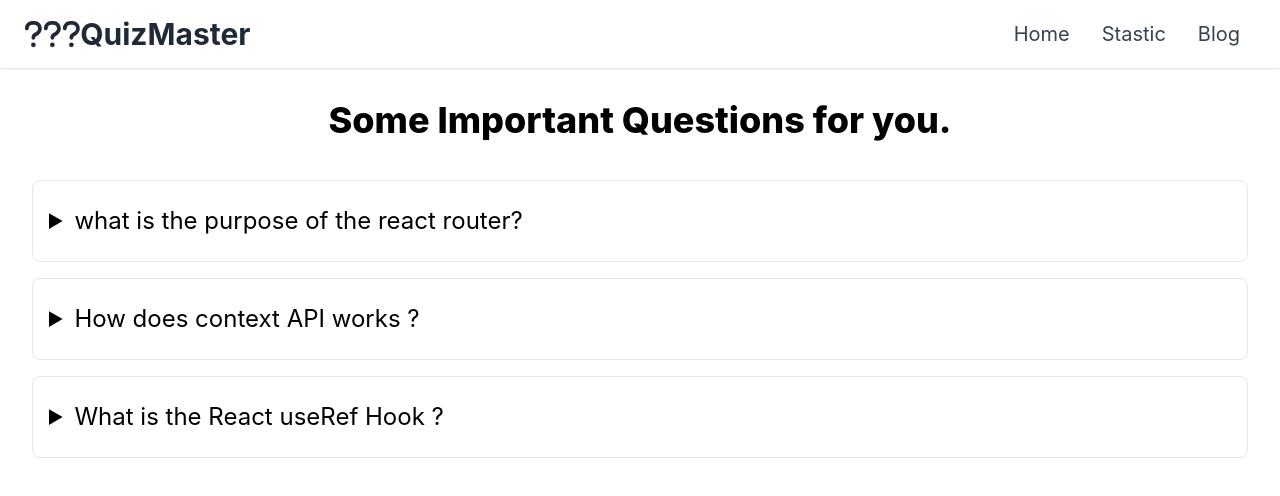
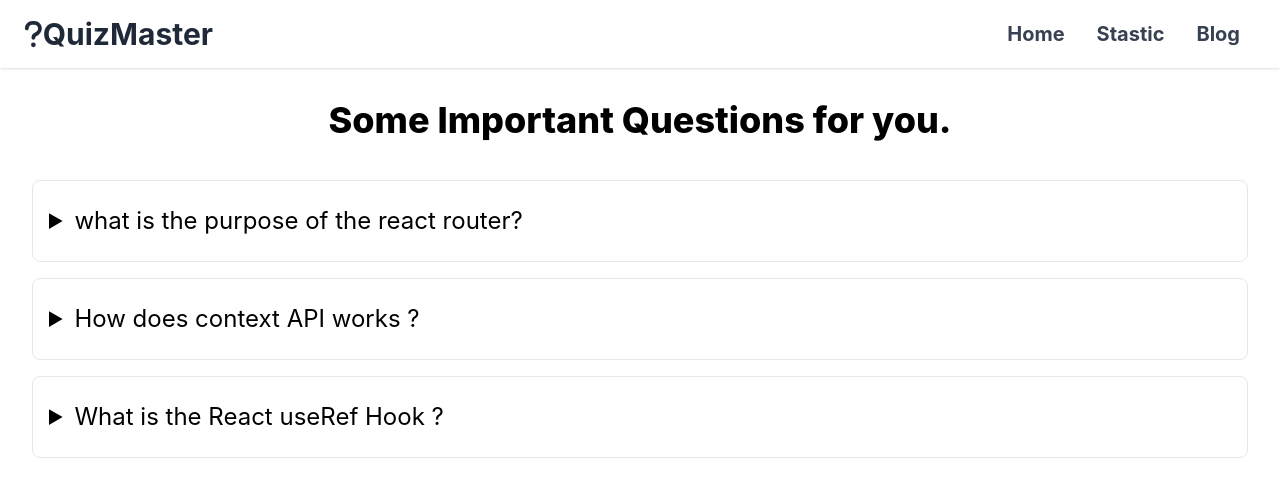
Before and after one commit to siamalrafi/QuizMaster-, a React (Create React App) app: page /blog in a window 1280 px wide. Shown: the top 496 px of the page. Built offline with nearby package versions, Linux system fonts and the light colour scheme.

Commit message:
This ishe

```diff
--- a/src/App.js
+++ b/src/App.js
@@ -1,4 +1,4 @@
-import { createBrowserRouter, Route, RouterProvider } from 'react-router-dom';
+import { createBrowserRouter, RouterProvider } from 'react-router-dom';
 import './App.css';
 import Main from './Layout/Main';
 import Blog from './Components/Blog/Blog';
--- a/src/Components/Header/Header.jsx
+++ b/src/Components/Header/Header.jsx
@@ -11,16 +11,14 @@ const Header = () => {
                     <div className="flex items-center justify-between">
                         <Link to="/" className=" text-2xl font-bold text-gray-800 transition-colors duration-300 transform dark:text-white lg:text-3xl hover:text-gray-700 dark:hover:text-green-600" >
                             <FontAwesomeIcon icon={faQuestion} />
-                            <FontAwesomeIcon icon={faQuestion} />
-                            <FontAwesomeIcon icon={faQuestion} />
                             <span to="/">QuizMaster </span>
                         </Link>
                     </div>
                     <div className=" inset-x-0 z-20 w-full px-6 py-4 transition-all duration-300 ease-in-out bg-white dark:bg-gray-800 md:mt-0 md:p-0 md:top-0 md:relative md:bg-transparent md:w-auto md:opacity-100 md:translate-x-0 md:flex md:items-center">
-                        <Link className="mr-5 my-2 text-gray-700 transition-colors duration-300 transform dark:text-gray-200 hover:text-blue-500 dark:hover:text-blue-400 md:mx-4 md:my-0" to="/">Home</Link>
-                        {/* <Link className="mr-5 my-2 text-gray-700 transition-colors duration-300 transform dark:text-gray-200 hover:text-blue-500 dark:hover:text-blue-400 md:mx-4 md:my-0" to="/quiz">Quiz</Link> */}
-                        <Link className="mr-5 my-2 text-gray-700 transition-colors duration-300 transform dark:text-gray-200 hover:text-blue-500 dark:hover:text-blue-400 md:mx-4 md:my-0" to="stastic">Stastic</Link>
-                        <Link className="mr-5 my-2 text-gray-700 transition-colors duration-300 transform dark:text-gray-200 hover:text-blue-500 dark:hover:text-blue-400 md:mx-4 md:my-0" to="blog">Blog</Link>
+                        <Link className="mr-5 my-2 text-gray-700 transition-colors duration-300 transform dark:text-gray-200 hover:text-blue-500 dark:hover:text-blue-400 md:mx-4 md:my-0 font-bold" to="/">Home</Link>
+                        {/* <Link className="mr-5 my-2 text-gray-700 transition-colors duration-300 transform dark:text-gray-200 hover:text-blue-500 dark:hover:text-blue-400 md:mx-4 md:my-0 font-bold" to="/quiz">Quiz</Link> */}
+                        <Link className="mr-5 my-2 text-gray-700 transition-colors duration-300 transform dark:text-gray-200 hover:text-blue-500 dark:hover:text-blue-400 md:mx-4 md:my-0 font-bold" to="stastic">Stastic</Link>
+                        <Link className="mr-5 my-2 text-gray-700 transition-colors duration-300 transform dark:text-gray-200 hover:text-blue-500 dark:hover:text-blue-400 md:mx-4 md:my-0 font-bold" to="blog">Blog</Link>
                     </div>
                 </div >
             </nav >
```
